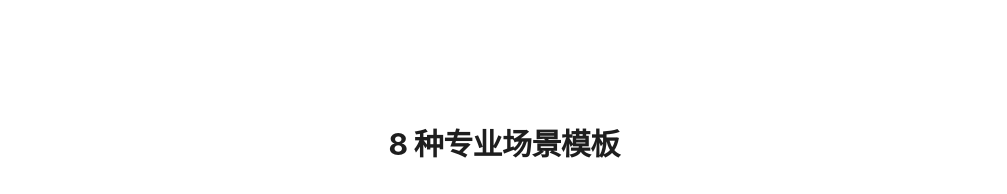
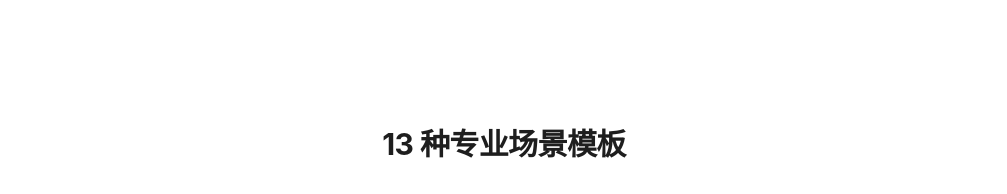
Before and after one commit to HaHing/gammer, a Next.js app: page / in a window 1280 px wide. Shown: the part 820-1014 px from the top of the page, without its empty margins (136-1143 px from the left). Built offline with nearby package versions, Linux system fonts and the light colour scheme.

Commit message:
fix: 修复首页hydration mismatch — 模板数量改为动态计算

```diff
--- a/src/app/page.tsx
+++ b/src/app/page.tsx
@@ -56,7 +56,7 @@ export default function LandingPage() {
 
       {/* Templates */}
       <section id="templates" className="py-20 px-10 max-w-5xl mx-auto">
-        <h2 className="text-3xl font-bold mb-8 text-center tracking-[-0.02em]">8 种专业场景模板</h2>
+        <h2 className="text-3xl font-bold mb-8 text-center tracking-[-0.02em]">{templates.length} 种专业场景模板</h2>
         <div className="grid grid-cols-4 gap-4">
           {templates.map(t => (
             <Link key={t.id} href={`/create?scene=${t.id}`} className="p-5 rounded-xl border border-[#e5e5e5] hover:shadow-[0_2px_8px_rgba(0,0,0,0.08)] hover:border-[#d5d5d5] transition-all">
```
